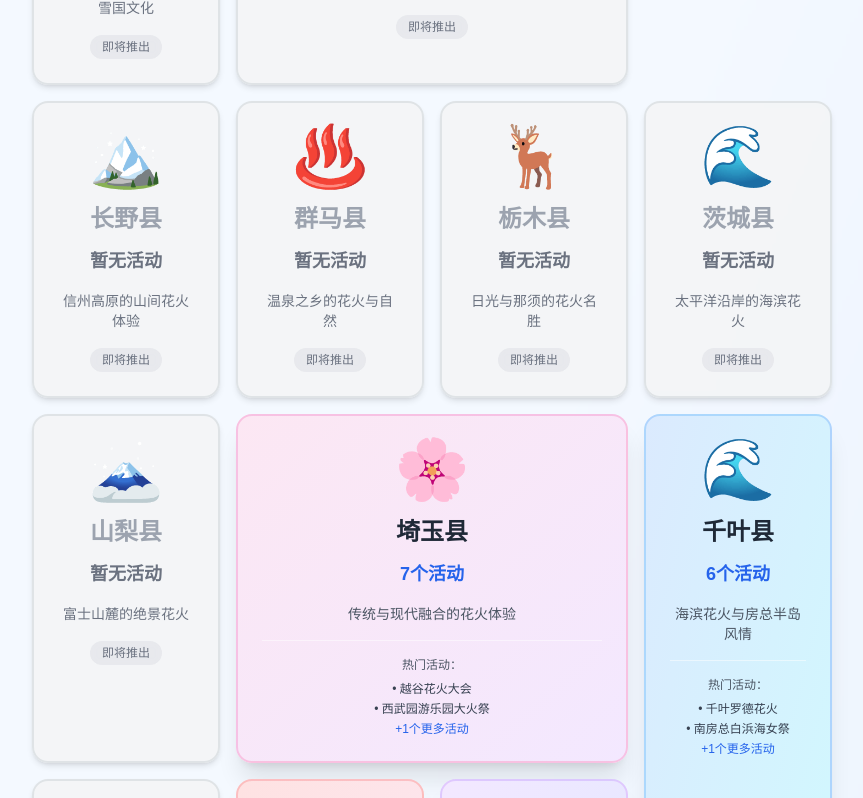
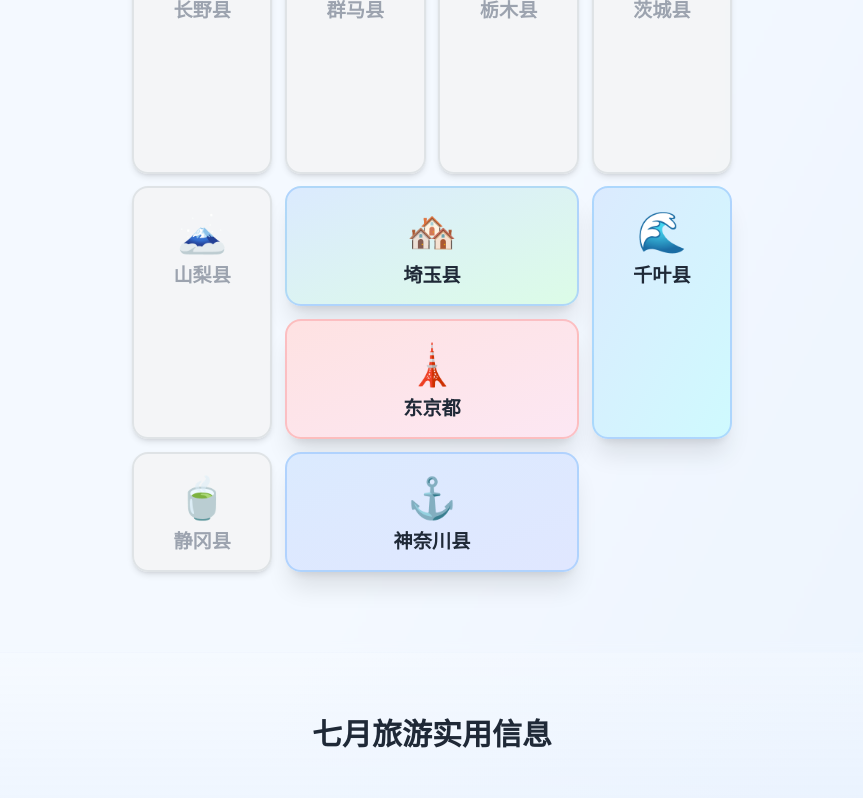
Before and after one commit to gakukinn/tokyo-seasonal-guide, a Next.js app: page /july in a window 1280 px wide. Shown: the part 860-1658 px from the top of the page, without its empty margins (208-1071 px from the left). Built offline with nearby package versions, Linux system fonts and the light colour scheme.

Commit message:
修复组件导入路径和ES模块兼容性问题

```diff
--- a/src/app/august/hanabi/tokyo/akishima/page.tsx
+++ b/src/app/august/hanabi/tokyo/akishima/page.tsx
@@ -13,5 +13,5 @@ import HanabiDetailTemplate from '@/components/HanabiDetailTemplate';
 import { akishimaHanabiData } from '@/data/level5-august-akishima-hanabi';
 
 export default function AkishimaHanabiPage() {
-  return <HanabiDetailTemplate data={akishimaHanabiData} regionKey="tokyo" />;
+ return <HanabiDetailTemplate data={akishimaHanabiData} regionKey="tokyo" />;
 }
--- a/src/app/july/hanabi/koshinetsu/suzaka-minna-hanabi/page.tsx
+++ b/src/app/july/hanabi/koshinetsu/suzaka-minna-hanabi/page.tsx
@@ -15,5 +15,5 @@ import HanabiDetailTemplate from '@/components/HanabiDetailTemplate';
 import { suzakaMinnaNHanabiData } from '@/data/level5-suzaka-minna-hanabi';
 
 export default function SuzakaMinnaHanabiPage() {
-  return <HanabiDetailTemplate data={suzakaMinnaNHanabiData} regionKey="koshinetsu" />;
+ return <HanabiDetailTemplate data={suzakaMinnaNHanabiData} regionKey="koshinetsu" />;
 }
--- a/src/components/MonthTemplate.tsx
+++ b/src/components/MonthTemplate.tsx
@@ -111,9 +111,9 @@ const regionConfig: Record<string, {
   },
   fukushima: {
     name: '福岛县',
-    emoji: '🌸',
-    color: 'from-blue-100 to-cyan-100 border-blue-300/60',
-    description: '东北南部的传统花火祭典',
+    emoji: '🍑',
+    color: 'from-pink-100 to-red-100 border-pink-300/60',
+    description: '水果王国的田园花火祭典',
     gridArea: 'fukushima'
   },
 
@@ -141,9 +141,9 @@ const regionConfig: Record<string, {
   },
   ibaraki: {
     name: '茨城县',
-    emoji: '🌊',
-    color: 'from-blue-100 to-cyan-100 border-blue-300/60',
-    description: '太平洋沿岸的海滨花火',
+    emoji: '🌻',
+    color: 'from-yellow-100 to-orange-100 border-yellow-300/60',
+    description: '农业大县的田园花火',
     gridArea: 'ibaraki'
   },
 
@@ -157,9 +157,9 @@ const regionConfig: Record<string, {
   },
   saitama: {
     name: '埼玉县',
-    emoji: '🌸',
-    color: 'from-pink-100 to-purple-100 border-pink-300/60',
-    description: '传统与现代融合的花火体验',
+    emoji: '🏘️',
+    color: 'from-blue-100 to-green-100 border-blue-300/60',
+    description: '现代住宅区的都市花火',
     gridArea: 'saitama'
   },
   chiba: {
@@ -173,7 +173,7 @@ const regionConfig: Record<string, {
   // 第四行：南部地区
   shizuoka: {
     name: '静冈县',
-    emoji: '🍃',
+    emoji: '🍵',
     color: 'from-green-100 to-emerald-100 border-green-300/60',
     description: '富士山南麓的茶乡花火',
     gridArea: 'shizuoka'
@@ -187,8 +187,8 @@ const regionConfig: Record<string, {
   },
   kanagawa: {
     name: '神奈川县',
-    emoji: '🌺',
-    color: 'from-purple-100 to-indigo-100 border-purple-300/60',
+    emoji: '⚓',
+    color: 'from-blue-100 to-indigo-100 border-blue-300/60',
     description: '横滨港湾与湘南海岸花火',
     gridArea: 'kanagawa'
   },
@@ -303,32 +303,69 @@ export default function MonthTemplate({ monthId, customConfig }: MonthTemplatePr
  <section className="py-20 bg-white/30 backdrop-blur-sm">
  <div className="max-w-7xl mx-auto px-4 sm:px-6 lg:px-8">
 
- {/* 地理位置布局的CSS Grid */}
+ {/* 地理位置布局的CSS Grid - 精确按照地理位置排列 */}
  <style jsx>{`
  .region-grid {
  display: grid;
- grid-template-columns: 1fr 1fr 1fr 1fr;
- grid-template-rows: auto auto auto auto;
- gap: 1rem;
- max-width: 800px;
+ grid-template-columns: repeat(4, 1fr);
+ grid-template-rows: repeat(6, 120px);
+ gap: 0.8rem;
+ max-width: 600px;
  margin: 0 auto;
  grid-template-areas:
- "niigata fukushima fukushima ."
+ "niigata niigata fukushima fukushima"
+ "nagano gunma tochigi ibaraki"
  "nagano gunma tochigi ibaraki"
  "yamanashi saitama saitama chiba"
- "shizuoka tokyo kanagawa chiba";
+ "yamanashi tokyo tokyo chiba"
+ "shizuoka kanagawa kanagawa .";
+ }
+
+ .region-grid > * {
+ min-height: 120px;
+ padding: 1rem !important;
+ }
+
+ .region-grid h3 {
+ font-size: 1.2rem !important;
+ margin-bottom: 0.5rem !important;
+ }
+
+ .region-grid .text-6xl {
+ font-size: 2.5rem !important;
+ margin-bottom: 0.5rem !important;
+ }
+
+ .region-grid .text-lg {
+ font-size: 0.9rem !important;
+ margin-bottom: 0.5rem !important;
+ }
+
+ .region-grid .text-sm {
+ font-size: 0.75rem !important;
+ margin-bottom: 0.3rem !important;
  }
 
  @media (max-width: 768px) {
  .region-grid {
- grid-template-columns: 1fr 1fr;
+ grid-template-columns: repeat(2, 1fr);
+ grid-template-rows: repeat(8, 100px);
+ gap: 0.6rem;
+ max-width: 400px;
  grid-template-areas:
  "niigata fukushima"
  "nagano gunma"
  "tochigi ibaraki"
- "yamanashi saitama"
- "shizuoka tokyo"
- "kanagawa chiba";
+ "saitama chiba"
+ "yamanashi chiba"
+ "tokyo chiba"
+ "shizuoka kanagawa"
+ ". .";
+ }
+
+ .region-grid > * {
+ min-height: 100px;
+ padding: 0.8rem !important;
  }
  }
  `}</style>
@@ -361,53 +398,11 @@ export default function MonthTemplate({ monthId, customConfig }: MonthTemplatePr
  <div className="text-6xl mb-4 group-hover:scale-110 transition-transform duration-300">
  {region.emoji}
  </div>
- <h3 className={`text-2xl font-bold mb-3 transition-colors ${
+ <h3 className={`text-2xl font-bold transition-colors ${
  hasEvents ? 'text-gray-800 group-hover:text-gray-900' : 'text-gray-400'
  }`}>
  {region.name}
  </h3>
-
- {/* 活动数量显示 */}
- <div className={`text-lg font-semibold mb-4 transition-colors ${
- hasEvents ? 'text-blue-600 group-hover:text-blue-700' : 'text-gray-500'
- }`}>
- {hasEvents ? `${regionData.count}个活动` : '暂无活动'}
- </div>
-
- {/* 地区描述 */}
- <p className={`text-sm mb-4 transition-colors ${
- hasEvents ? 'text-gray-600 group-hover:text-gray-700' : 'text-gray-500'
- }`}>
- {region.description}
- </p>
-
- {/* 热门活动预览 */}
- {hasEvents && regionData.activities.length > 0 && (
- <div className="mt-4 pt-4 border-t border-white/50">
- <p className="text-xs text-gray-600 mb-2">热门活动：</p>
- <div className="space-y-1">
- {regionData.activities.slice(0, 2).map((activity, index) => (
- <p key={index} className="text-xs text-gray-700 truncate">
- • {activity}
- </p>
- ))}
- {regionData.activities.length > 2 && (
- <p className="text-xs text-blue-600">
- +{regionData.activities.length - 2}个更多活动
- </p>
- )}
- </div>
- </div>
- )}
-
- {/* 状态提示 */}
- {!hasEvents && (
- <div className="mt-4">
- <div className="bg-gray-200/80 text-gray-500 text-xs px-3 py-1 rounded-full backdrop-blur-sm">
- 即将推出
- </div>
- </div>
- )}
  </div>
  </Link>
  );
```
